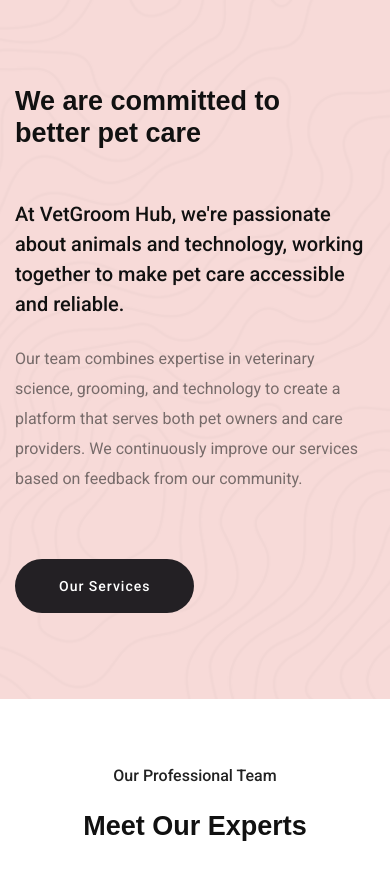
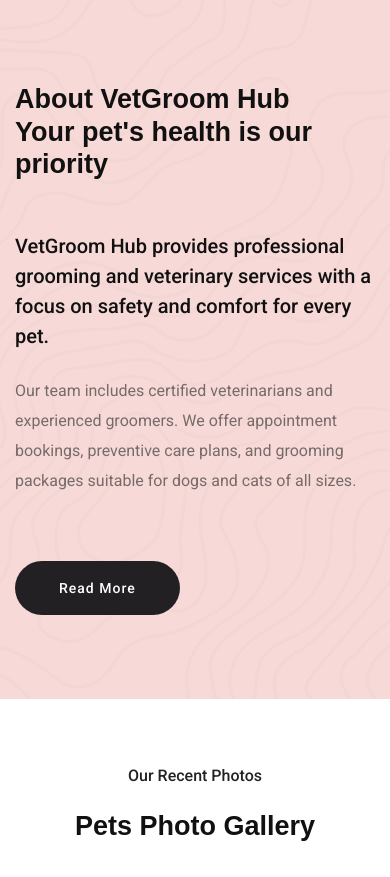
Before and after one commit to jiawei916/SD_SEC42_G01_42, a PHP site: page /vetgroom/aboutUs.php in a window 390 px wide. Shown: the part 1728-2605 px from the top of the page. Run offline with PHP 8.4, Linux system fonts and the light colour scheme; some web fonts are replaced.

Commit message:
UPDATE ABOUT US

```diff
--- a/aboutUs.php
+++ b/aboutUs.php
@@ -227,69 +227,55 @@
                 <div class="right-caption">
                     <!-- Section Tittle -->
                     <div class="section-tittle mb-50">
-                        <h2>We are committed to<br> better pet care</h2>
+                        <h2>About VetGroom Hub<br> Your pet's health is our priority</h2>
                     </div>
                     <div class="about-more">
-                        <p class="pera-top">At VetGroom Hub, we're passionate about animals and technology, working together to make pet care accessible and reliable.</p>
-                        <p class="mb-65 pera-bottom">Our team combines expertise in veterinary science, grooming, and technology to create a platform that serves both pet owners and care providers. We continuously improve our services based on feedback from our community.</p>
-                        <a href="services.html" class="btn">Our Services</a>
+                        <p class="pera-top">VetGroom Hub provides professional grooming and veterinary services with a focus on safety and comfort for every pet.</p>
+                        <p class="mb-65 pera-bottom">Our team includes certified veterinarians and experienced groomers. We offer appointment bookings, preventive care plans, and grooming packages suitable for dogs and cats of all sizes.</p>
+                        <a href="about.php" class="btn">Read More</a>
                     </div>
                 </div>
             </div>
         </div>
         <!-- About Area End-->
-        <!--? Team Start -->
-        <div class="team-area section-padding30">
-            <div class="container">
+        <!--? Gallery Area Start -->
+        <div class="gallery-area section-padding30">
+            <div class="container fix">
                 <div class="row justify-content-sm-center">
                     <div class="cl-xl-7 col-lg-8 col-md-10">
                         <!-- Section Tittle -->
                         <div class="section-tittle text-center mb-70">
-                            <span>Our Professional Team</span>
-                            <h2>Meet Our Experts</h2>
+                            <span>Our Recent Photos</span>
+                            <h2>Pets Photo Gallery</h2>
                         </div>
                     </div>
                 </div>
                 <div class="row">
-                    <!-- single Team Member -->
-                    <div class="col-xl-4 col-lg-4 col-md-6 col-sm-">
-                        <div class="single-team mb-30">
-                            <div class="team-img">
-                                <img src="assets/img/gallery/team1.png" alt="Veterinarian">
-                            </div>
-                            <div class="team-caption">
-                                <span>Dr. Sarah Johnson</span>
-                                <h3><a href="#">Head Veterinarian</a></h3>
+                    <div class="col-lg-4 col-md-6 col-sm-6">
+                        <div class="single-gallery mb-30">
+                            <div class="gallery-img size-img" style="background-image: url(assets/img/gallery/gallery1.png);"></div>
                         </div>
                     </div>
-                    </div>
-                    <div class="col-xl-4 col-lg-4 col-md-6 col-sm-">
-                        <div class="single-team mb-30">
-                            <div class="team-img">
-                                <img src="assets/img/gallery/team2.png" alt="Grooming Specialist">
-                            </div>
-                            <div class="team-caption">
-                                <span>Michael Roberts</span>
-                                <h3><a href="#">Grooming Specialist</a></h3>
+                    <div class="col-lg-8 col-md-6 col-sm-6">
+                        <div class="single-gallery mb-30">
+                            <div class="gallery-img size-img" style="background-image: url(assets/img/gallery/gallery2.png);"></div>
                         </div>
                     </div>
+                    <div class="col-lg-8 col-md-6 col-sm-6">
+                        <div class="single-gallery mb-30">
+                            <div class="gallery-img size-img" style="background-image: url(assets/img/gallery/gallery3.png);"></div>
                         </div>
-                    <div class="col-xl-4 col-lg-4 col-md-6 col-sm-">
-                        <div class="single-team mb-30">
-                            <div class="team-img">
-                                <img src="assets/img/gallery/team3.png" alt="Animal Behaviorist">
                     </div>
-                            <div class="team-caption">
-                                <span>Emily Chen</span>
-                                <h3><a href="#">Animal Behaviorist</a></h3>
+                    <div class="col-lg-4  col-md-6 col-sm-6">
+                        <div class="single-gallery mb-30">
+                            <div class="gallery-img size-img" style="background-image: url(assets/img/gallery/gallery4.png);"></div>
                         </div>
                     </div>
                 </div>
             </div>
         </div>
-        </div>
-        <!-- Team End -->
-        <!--? Why Choose Us Start -->
+        <!-- Gallery Area End -->
+        <!--? Contact form Start -->
         <div class="contact-form-main pb-top">
             <div class="container">
                 <div class="row justify-content-md-end">
@@ -300,26 +286,45 @@
                                 <div class="row ">
                                     <div class="col-xl-12">
                                         <div class="section-tittle section-tittle2 mb-70">
-                                            <h2>Why Choose VetGroom Hub?</h2>
+                                            <h2>Book an appointment with VetGroom Hub</h2>
                                         </div>
                                     </div>
                                 </div>
                             </div>
                             <!--End Section Tittle  -->
+                            <form id="contact-form" action="contact.php" method="POST">
                                 <div class="row">
+                                    <div class="col-lg-6 col-md-6">
+                                        <div class="form-box user-icon mb-30">
+                                            <input type="text" name="name" placeholder="Full name" required>
+                                        </div>
+                                    </div>
+                                    <div class="col-lg-6 col-md-6">
+                                        <div class="form-box email-icon mb-30">
+                                            <input type="text" name="phone" placeholder="Phone" required>
+                                        </div>
+                                    </div>
+                                    <div class="col-lg-6 col-md-6 mb-30">
+                                        <div class="select-itms">
+                                            <select name="service" id="select2">
+                                                <option value="grooming">Pet Grooming</option>
+                                                <option value="vet">Veterinary Consultation</option>
+                                                <option value="vaccination">Vaccination</option>
+                                                <option value="boarding">Pet Boarding</option>
+                                            </select>
+                                        </div>
+                                    </div>
+                                    <div class="col-lg-6 col-md-6">
+                                        <div class="form-box subject-icon mb-30">
+                                            <input type="email" name="email" placeholder="Email" required>
+                                        </div>
+                                    </div>
                                     <div class="col-lg-12">
-                                    <ul class="choose-list">
-                                        <li>✔ Easy-to-use booking system for all your pet care needs</li>
-                                        <li>✔ Verified and trusted professionals with background checks</li>
-                                        <li>✔ Personalized care plans tailored to your pet's specific needs</li>
-                                        <li>✔ Secure payment system and user-friendly platform</li>
-                                        <li>✔ 24/7 customer support for any questions or concerns</li>
-                                        <li>✔ Reminder system for appointments and vaccinations</li>
-                                    </ul>
+                                        <div class="form-box message-icon mb-65">
+                                            <textarea name="message" id="message" placeholder="Tell us about your pet / request" required></textarea>
                                         </div>
-                                <div class="col-lg-12 mt-40">
                                         <div class="submit-info">
-                                        <a href="registerGuest.html" class="btn submit-btn2">Get Started Today</a>
+                                            <button class="btn submit-btn2" type="submit">Send Request</button>
                                         </div>
                                     </div>
                                 </div>
@@ -327,15 +332,68 @@
                                 <div class="shape-dog">
                                     <img src="assets/img/gallery/shape1.png" alt="">
                                 </div>
+                            </form>
                         </div>
                     </div>
                 </div>
             </div>
             <!-- contact left Img-->
             <div class="from-left d-none d-lg-block">
-                <img src="assets/img/gallery/contact_form.png" alt="Happy dog">
+                <img src="assets/img/gallery/contact_form.png" alt="Contact VetGroom Hub">
             </div>
         </div>
+        <!-- Contact form End -->
+        <!--? Team Start -->
+        <div class="team-area section-padding30">
+            <div class="container">
+                <div class="row justify-content-sm-center">
+                    <div class="cl-xl-7 col-lg-8 col-md-10">
+                        <!-- Section Tittle -->
+                        <div class="section-tittle text-center mb-70">
+                            <span>Our Professional members </span>
+                            <h2>Our Team Members</h2>
+                        </div>
+                    </div>
+                </div>
+                <div class="row">
+                    <!-- single Tem -->
+                    <div class="col-xl-4 col-lg-4 col-md-6 col-sm-">
+                        <div class="single-team mb-30">
+                            <div class="team-img">
+                                <img src="assets/img/gallery/team1.png" alt="">
+                            </div>
+                            <div class="team-caption">
+                                <span>Dr. Mike Janathon</span>
+                                <h3><a href="#">Veterinarian</a></h3>
+                            </div>
+                        </div>
+                    </div>
+                    <div class="col-xl-4 col-lg-4 col-md-6 col-sm-">
+                        <div class="single-team mb-30">
+                            <div class="team-img">
+                                <img src="assets/img/gallery/team2.png" alt="">
+                            </div>
+                            <div class="team-caption">
+                                <span>Jane Smith</span>
+                                <h3><a href="#">Head Groomer</a></h3>
+                            </div>
+                        </div>
+                    </div>
+                    <div class="col-xl-4 col-lg-4 col-md-6 col-sm-">
+                        <div class="single-team mb-30">
+                            <div class="team-img">
+                                <img src="assets/img/gallery/team3.png" alt="">
+                            </div>
+                            <div class="team-caption">
+                                <span>Pule W Smith</span>
+                                <h3><a href="#">Veterinary Nurse</a></h3>
+                            </div>
+                        </div>
+                    </div>
+                </div>
+            </div>
+        </div>
+        <!-- Team End -->
         <!-- Why Choose Us End -->
         <!--? Testimonials Start -->
         <div class="home_blog-area section-padding30">
```
Lines whose indentation alone changed are shown as unchanged.
